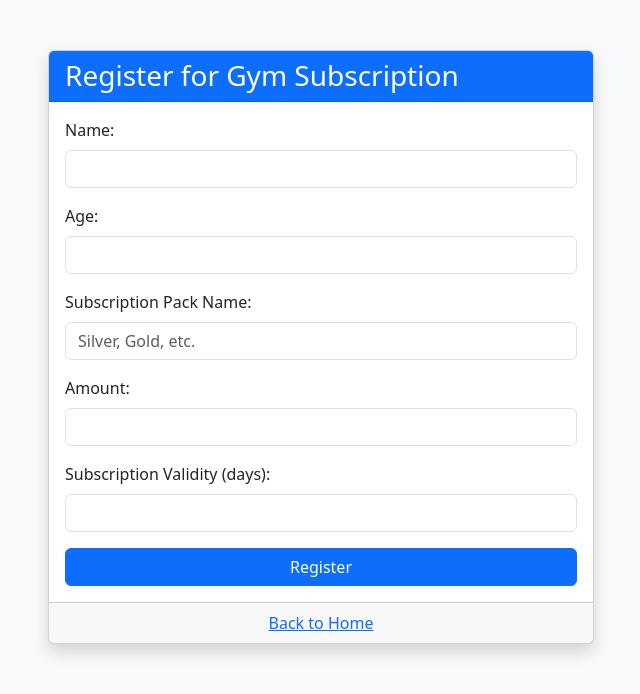
After one commit to Firoz8948/flask_and_github, a Flask app: page /register in a window 1280 px wide. The commit adds this page. Shown: the top 694 px of the page, without its empty margins (319-959 px from the left). Run offline with Flask 3, Linux system fonts and the light colour scheme.

Commit message:
major changes done

```diff
--- a/app.py
+++ b/app.py
@@ -1,10 +1,60 @@
-from flask import Flask
+from flask import Flask, render_template, request, redirect, url_for, flash
+from datetime import datetime, timedelta
+import random
+
+from models import db, User  # Import db and User from models.py
 
 app = Flask(__name__)
+app.secret_key = 'your_secret_key'
+app.config['SQLALCHEMY_DATABASE_URI'] = 'sqlite:///gym.db'
+app.config['SQLALCHEMY_TRACK_MODIFICATIONS'] = False
 
-@app.route("/")
-def hello_world():
-    return "<p>Hello, World!</p>"
+db.init_app(app)  # Register the app with the db
 
-if __name__ == "__main__":
+def generate_unique_code():
+    while True:
+        code = str(random.randint(1000, 9999))
+        if not User.query.filter_by(code=code).first():
+            return code
+
+@app.route('/')
+def home():
+    return render_template('home.html')
+
+@app.route('/register', methods=['GET', 'POST'])
+def register():
+    if request.method == 'POST':
+        name = request.form['name']
+        age = int(request.form['age'])
+        pack_name = request.form['pack_name']
+        amount = float(request.form['amount'])
+        validity_days = int(request.form['validity_days'])
+        code = generate_unique_code()
+        expiry = datetime.now() + timedelta(days=validity_days)
+        user = User(code=code, name=name, age=age, pack_name=pack_name, amount=amount,
+                    validity_days=validity_days, expiry=expiry)
+        db.session.add(user)
+        db.session.commit()
+        return render_template('register_success.html', code=code, expiry=expiry.strftime('%Y-%m-%d'))
+    return render_template('register.html')
+
+@app.route('/login', methods=['GET', 'POST'])
+def login():
+    if request.method == 'POST':
+        code = request.form['code']
+        user = User.query.filter_by(code=code).first()
+        if user:
+            now = datetime.now()
+            days_left = (user.expiry - now).days
+            if days_left < 0:
+                return render_template('expired.html')
+            return render_template('welcome.html', name=user.name, expiry=user.expiry.strftime('%Y-%m-%d'), days_left=days_left)
+        else:
+            flash("Invalid code. Please try again.")
+            return redirect(url_for('login'))
+    return render_template('login.html')
+
+if __name__ == '__main__':
+    with app.app_context():
+        db.create_all()
     app.run(debug=True)
--- /dev/null
+++ b/static/style.css
@@ -0,0 +1,6 @@
+body {
+    background: #f7f9fa;
+}
+.card {
+    margin-top: 50px;
+}
--- a/templates/index.html
+++ b/templates/index.html
@@ -1,11 +1,11 @@
-<!DOCTYPE html>
+<!-- <!DOCTYPE html>
 <html lang="en">
 <head>
     <meta charset="UTF-8">
     <meta name="viewport" content="width=device-width, initial-scale=1.0">
-    <title>Document</title>
+    <title>GYM WEBSITE</title>
 </head>
 <body>
     <p>THIS IS HTML PAGE</p>
 </body>
-</html>
+</html> -->
--- /dev/null
+++ b/templates/register.html
@@ -0,0 +1,49 @@
+<!DOCTYPE html>
+<html>
+<head>
+    <title>Register - Gym Management</title>
+    <link href="https://cdn.jsdelivr.net/npm/bootstrap@5.3.3/dist/css/bootstrap.min.css" rel="stylesheet">
+    <link rel="stylesheet" href="{{ url_for('static', filename='style.css') }}">
+</head>
+<body>
+<div class="container">
+    <div class="row justify-content-center">
+        <div class="col-md-6">
+            <div class="card shadow">
+                <div class="card-header bg-primary text-white">
+                    <h3 class="mb-0">Register for Gym Subscription</h3>
+                </div>
+                <div class="card-body">
+                    <form method="post">
+                        <div class="mb-3">
+                            <label class="form-label">Name:</label>
+                            <input type="text" name="name" class="form-control" required>
+                        </div>
+                        <div class="mb-3">
+                            <label class="form-label">Age:</label>
+                            <input type="number" name="age" min="10" max="100" class="form-control" required>
+                        </div>
+                        <div class="mb-3">
+                            <label class="form-label">Subscription Pack Name:</label>
+                            <input type="text" name="pack_name" class="form-control" placeholder="Silver, Gold, etc." required>
+                        </div>
+                        <div class="mb-3">
+                            <label class="form-label">Amount:</label>
+                            <input type="number" step="0.01" name="amount" class="form-control" required>
+                        </div>
+                        <div class="mb-3">
+                            <label class="form-label">Subscription Validity (days):</label>
+                            <input type="number" name="validity_days" min="1" max="365" class="form-control" required>
+                        </div>
+                        <button type="submit" class="btn btn-primary w-100">Register</button>
+                    </form>
+                </div>
+                <div class="card-footer text-center">
+                    <a href="{{ url_for('home') }}">Back to Home</a>
+                </div>
+            </div>
+        </div>
+    </div>
+</div>
+</body>
+</html>
```
Also changed, not shown: models.py (added, +15 -0 lines), templates/expired.html (added, +25 -0 lines), templates/home.html (added, +25 -0 lines), templates/login.html (added, +42 -0 lines), templates/register_success.html (added, +26 -0 lines), templates/welcome.html (added, +26 -0 lines).
